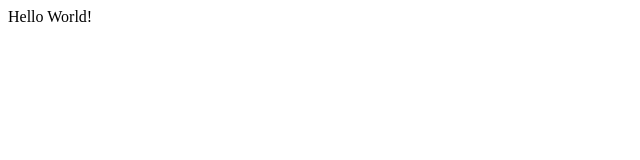
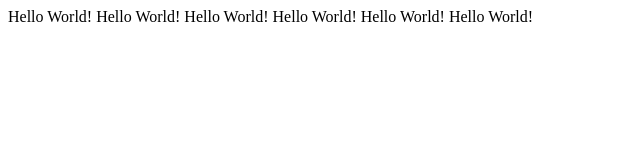
Before and after one commit to HarshPurohit/demo, a plain HTML site: page index.html in a window 1280 px wide. Shown: the whole page, without its empty margins (0-640 px from the left). Drawn offline with Linux system fonts and the light colour scheme.

Commit message:
Update index.html

```diff
--- a/index.html
+++ b/index.html
@@ -8,5 +8,10 @@
 </head>
 <body>
     Hello World!
+    Hello World!
+    Hello World!
+    Hello World!
+    Hello World!
+    Hello World!
 </body>
 </html>
```
